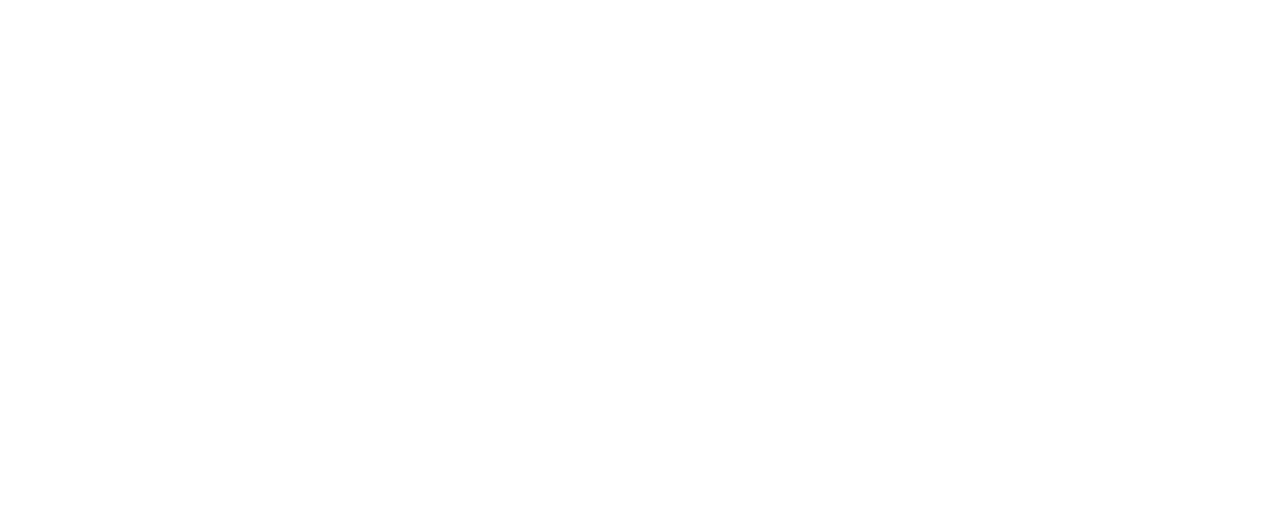
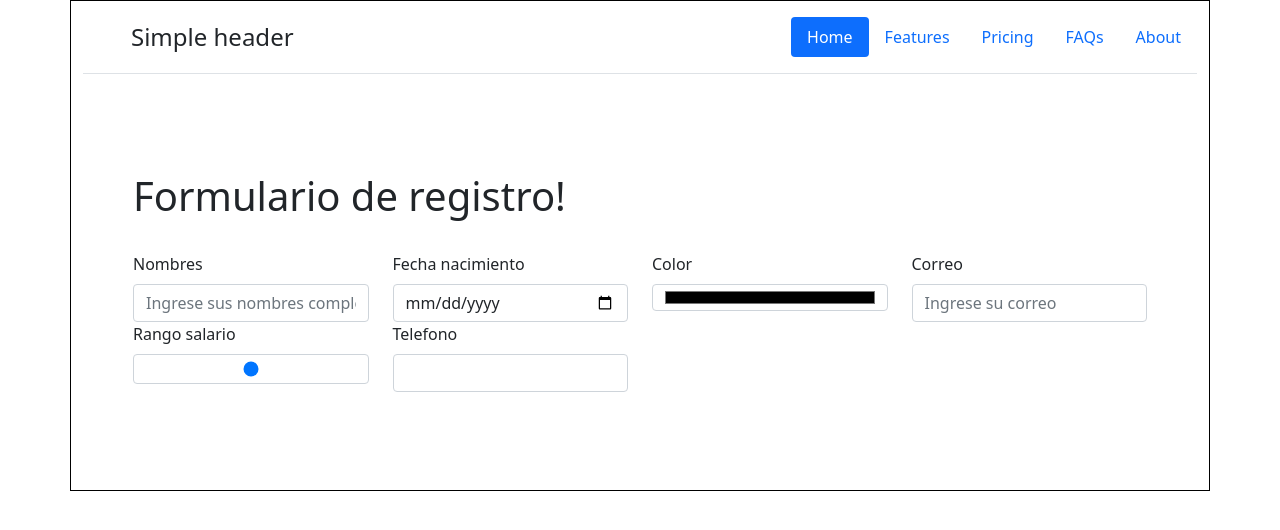
Before and after one commit to txvoz/testAdso01, a plain HTML site: page index.html in a window 1280 px wide. Drawn offline with nearby package versions, Linux system fonts and the light colour scheme.

Commit message:
Se añade formulario para capturar informacion

```diff
--- a/index.html
+++ b/index.html
@@ -1,12 +1,73 @@
 <html>
+
 <head>
     <title>Proyecto ADSO con Bootstrap 5</title>
     <meta charset="utf-8">
     <meta name="viewport" content="width=device-width, initial-scale=1">
-        <link href="https://cdn.jsdelivr.net/npm/bootstrap@5.0.2/dist/css/bootstrap.min.css" rel="stylesheet" integrity="sha384-EVSTQN3/azprG1Anm3QDgpJLIm9Nao0Yz1ztcQTwFspd3yD65VohhpuuCOmLASjC" crossorigin="anonymous">
+    <link href="https://cdn.jsdelivr.net/npm/bootstrap@5.0.2/dist/css/bootstrap.min.css" rel="stylesheet"
+        integrity="sha384-EVSTQN3/azprG1Anm3QDgpJLIm9Nao0Yz1ztcQTwFspd3yD65VohhpuuCOmLASjC" crossorigin="anonymous">
 </head>
+
 <body>
+    <div class="container" style="border: 1px solid #000">
 
-        <script src="https://cdn.jsdelivr.net/npm/bootstrap@5.0.2/dist/js/bootstrap.bundle.min.js" integrity="sha384-MrcW6ZMFYlzcLA8Nl+NtUVF0sA7MsXsP1UyJoMp4YLEuNSfAP+JcXn/tWtIaxVXM" crossorigin="anonymous"></script>
+        <header class="d-flex flex-wrap justify-content-center py-3 mb-4 border-bottom">
+            <a href="/" class="d-flex align-items-center mb-3 mb-md-0 me-md-auto text-dark text-decoration-none">
+                <svg class="bi me-2" width="40" height="32">
+                    <use xlink:href="#bootstrap"></use>
+                </svg>
+                <span class="fs-4">Simple header</span>
+            </a>
+
+            <ul class="nav nav-pills">
+                <li class="nav-item"><a href="#" class="nav-link active" aria-current="page">Home</a></li>
+                <li class="nav-item"><a href="#" class="nav-link">Features</a></li>
+                <li class="nav-item"><a href="#" class="nav-link">Pricing</a></li>
+                <li class="nav-item"><a href="#" class="nav-link">FAQs</a></li>
+                <li class="nav-item"><a href="#" class="nav-link">About</a></li>
+            </ul>
+        </header>
+
+        <br>
+        <form style="margin: 50px;">
+            <h1>Formulario de registro!</h1>
+            <br>
+            <div class="row">
+                <div class="col-3">
+                    <label for="nombres" class="form-label">Nombres</label>
+                    <input type="text" class="form-control" id="nombres"
+                        placeholder="Ingrese sus nombres completos">
+                </div>
+                <div class="col-3">
+                    <label for="fechaNacimiento" class="form-label">Fecha nacimiento</label>
+                    <input type="date" class="form-control" id="fechaNacimiento">
+                </div>
+                <div class="col-3">
+                    <label for="color" class="form-label">Color</label>
+                    <input type="color" class="form-control" id="color">
+                </div>
+                <div class="col-3">
+                    <label for="correo" class="form-label">Correo</label>
+                    <input type="email" class="form-control" id="correo" placeholder="Ingrese su correo">
+                </div>
+                <div class="col-3">
+                    <label for="rango_salario" class="form-label">Rango salario</label>
+                    <input type="range" class="form-control" id="rango_salario" min="1000000" max="100000000">
+                </div>
+                <div class="col-3">
+                    <label for="telefono" class="form-label">Telefono</label>
+                    <input type="number" class="form-control" id="telefono">
+                </div>
+            </div>
+        </form>
+        <br>
+        <br>
+
+
+    </div>
+    <script src="https://cdn.jsdelivr.net/npm/bootstrap@5.0.2/dist/js/bootstrap.bundle.min.js"
+        integrity="sha384-MrcW6ZMFYlzcLA8Nl+NtUVF0sA7MsXsP1UyJoMp4YLEuNSfAP+JcXn/tWtIaxVXM"
+        crossorigin="anonymous"></script>
 </body>
+
 </html>
```
Lines whose indentation alone changed are shown as unchanged.
